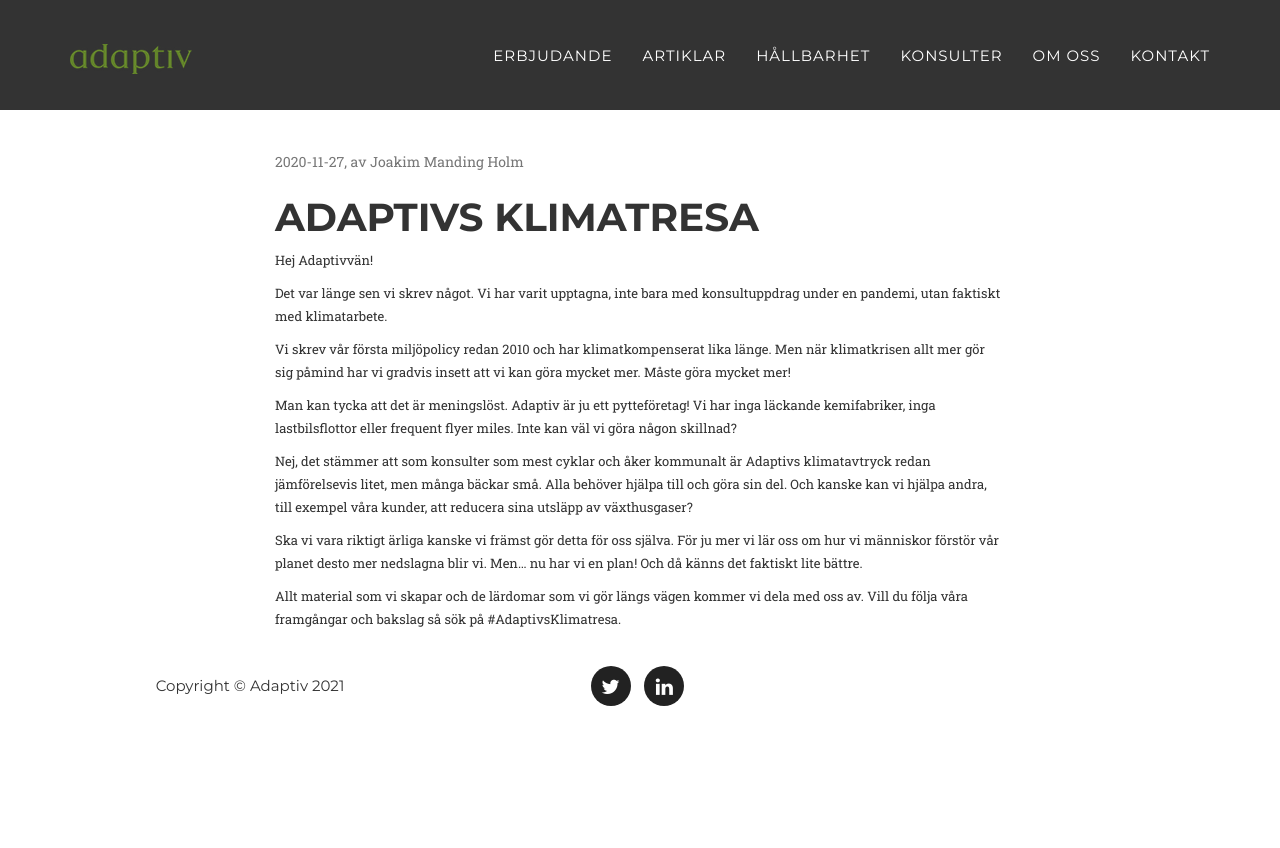
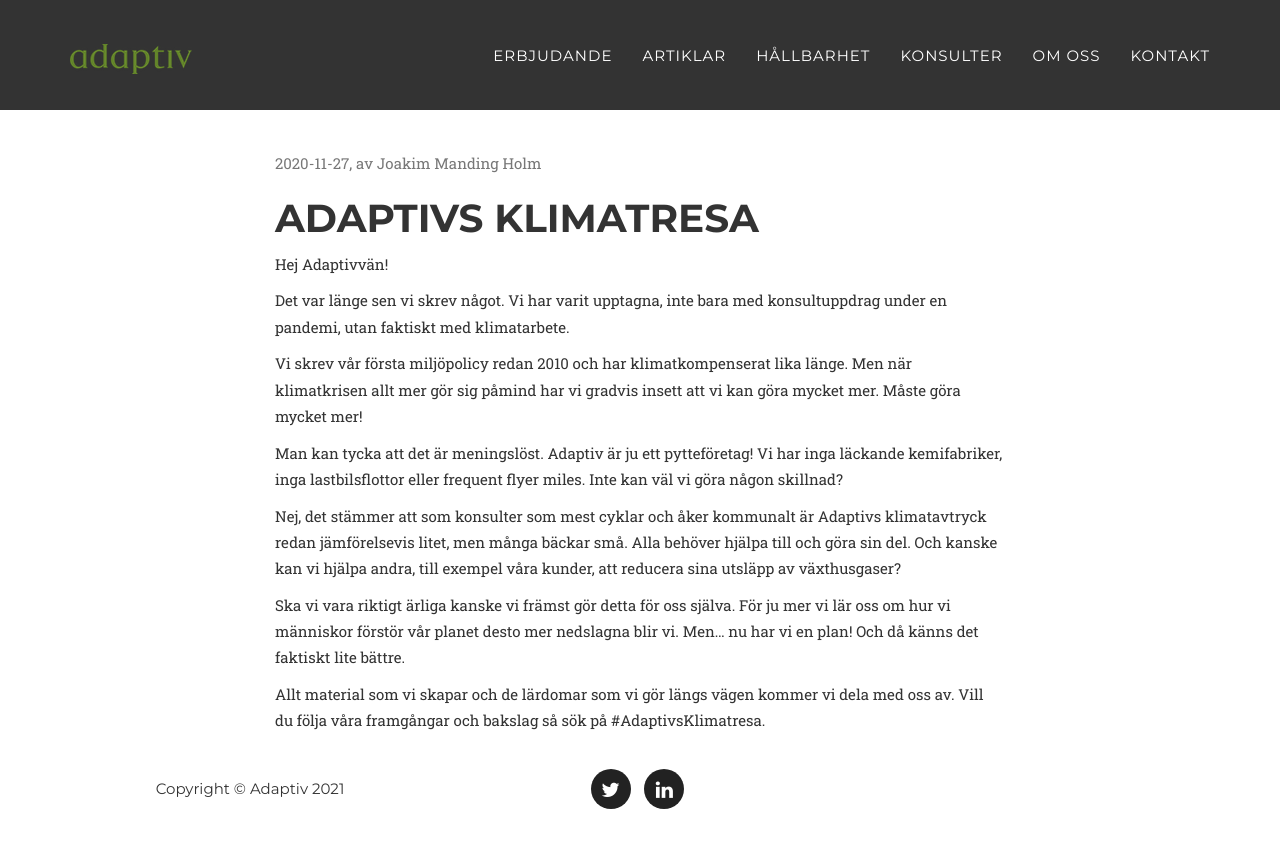
Before and after one commit to adaptiv/adaptiv_agency, a Jekyll site: the page built from _posts/2020-11-27-adaptivs-klimatresa.md, in a window 1280 px wide. Shown: the top 848 px of the page. Built offline with Jekyll 4.4.1, drawn with Linux system fonts in a browser that asks for light colours; some web fonts are replaced.

Commit message:
Increse post font size for readability

```diff
--- a/_layouts/style.css
+++ b/_layouts/style.css
@@ -23,15 +23,15 @@ a.dark:active {
 
 .post p.post-intro {
   color: #{{ site.data.template.color.muted }};
-  font-size: 14px;
+  font-size: 15px;
 }
 
 .post p {
-  font-size: 13px;
+  font-size: 15px;
 }
 
 .post li {
-  font-size: 13px;
+  font-size: 15px;
   padding-bottom: 8px;
 }
 
```
